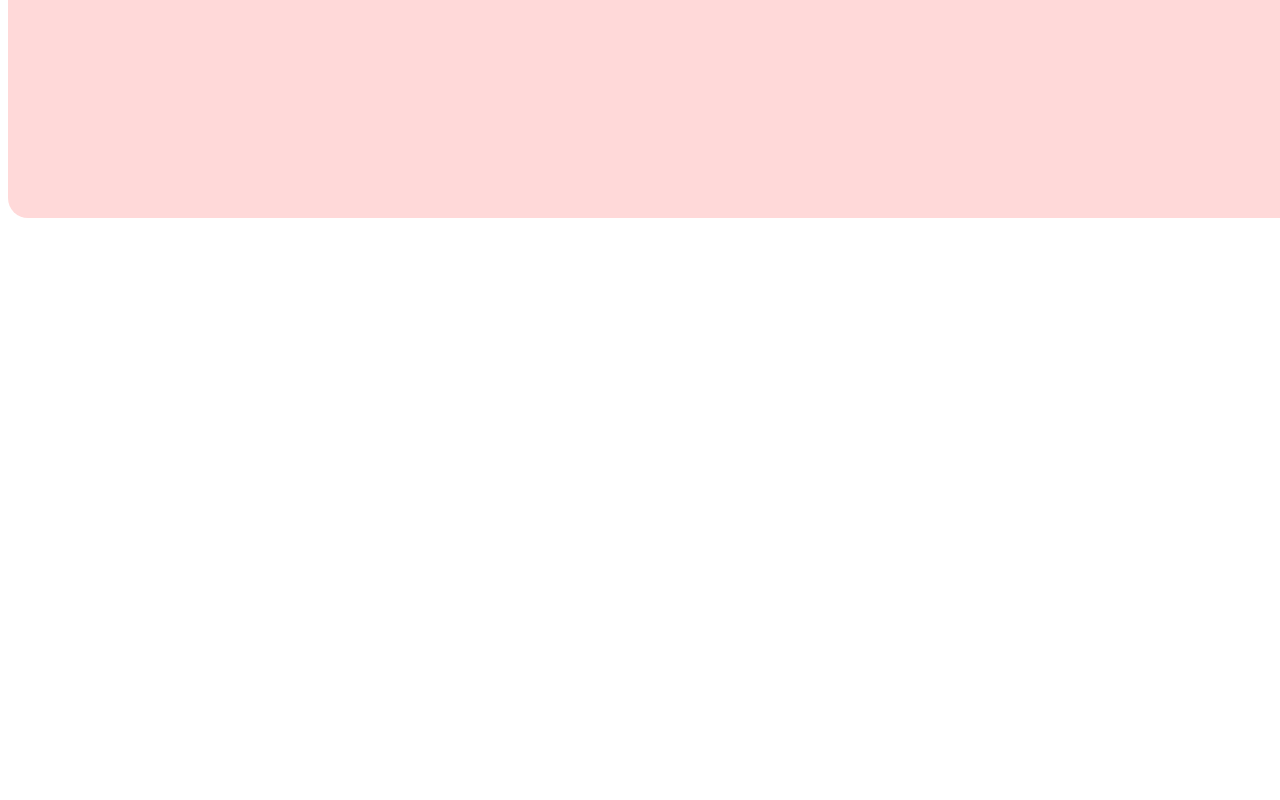
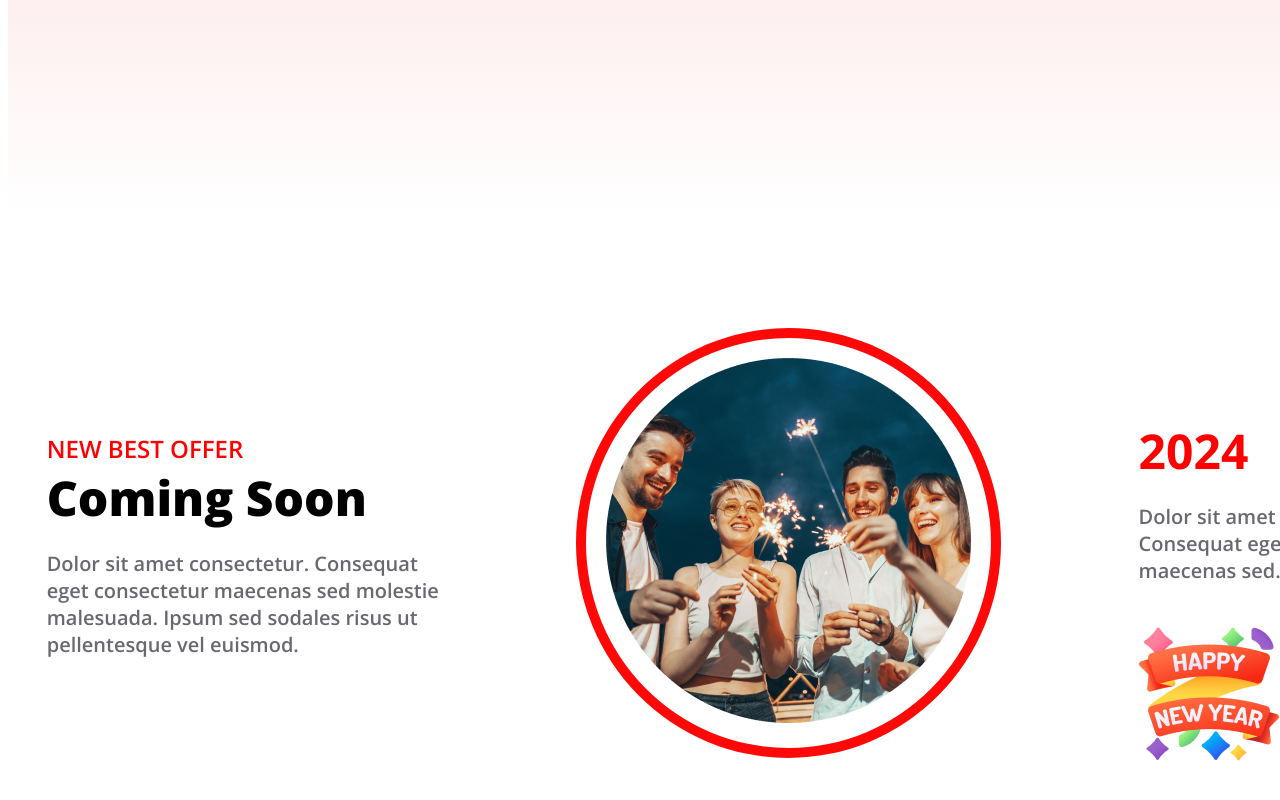
Before and after one commit to Md-Foysal-2024/New-Year-Mission, a plain HTML site: page index.html in a window 1280 px wide. Shown: the part 2957-3757 px from the top of the page. Before the commit the page ends 3275 px from the top, so only its background shows below. Drawn offline with nearby package versions, Linux system fonts and the light colour scheme.

Commit message:
added best offer section

```diff
--- a/index.html
+++ b/index.html
@@ -8,7 +8,9 @@
     <link rel="preconnect" href="https://fonts.gstatic.com" crossorigin>
     <link href="https://fonts.googleapis.com/css2?family=Open+Sans:ital,wght@0,600;0,700;0,800;1,400&display=swap"
         rel="stylesheet">
+
     <title>www.newyearmission.com</title>
+    <link rel="shortcut icon" href="images/new-year-2024-icon.jpg" type="image/x-icon">
     <link rel="stylesheet" href="styles/style.css">
 
 </head>
@@ -61,6 +63,34 @@
             <button class="btn-primary">Join Now</button>
         </div>
 
+        <section class="best-offer-section">
+            <div>
+                <h3 class="best-offer-title-two">NEW BEST OFFER</h3>
+                <h1 class="best-offer-title-one">Coming Soon</h1>
+                <p class="best-offer-description">
+                    Dolor sit amet consectetur. Consequat <br>
+                    eget consectetur maecenas sed molestie <br>
+                    malesuada. Ipsum sed sodales risus ut <br>
+                    pellentesque vel euismod. </p>
+            </div>
+            <div class="best-offer-image">
+                <img src="images/Ellipse 1.png" alt="">
+            </div>
+            <div>
+                <h1 class="best-offer-year">2024</h1>
+                <p class="best-offer-description">Dolor sit amet consectetur. <br>
+                    Consequat eget consectetur <br>
+                    maecenas sed.</p>
+                <img  class="best-offer-image2" src="images/Group 96.png" alt="">
+            </div>
+        </section>
+
+
+
+
+
+
+
 
 
     </main>
--- a/styles/style.css
+++ b/styles/style.css
@@ -154,7 +154,8 @@ body {
 .hotel-section {
     width: 1440px;
     height: 500px;
-    background-color: rgb(255, 217, 217);
+    /* background-color: rgb(255, 217, 217); */
+    background-image: linear-gradient(to top, rgba(255, 0, 0, 0), rgb(252, 210, 210));
     border-radius: 20px;
     margin: 100px auto;
     padding-top: 120px;
@@ -173,7 +174,7 @@ body {
 .hotel-title {
     padding: 100px auto;
     font-size: 32px;
-    font-weight: 600;
+    font-weight: 700;
     margin: 0%;
     padding: 10px;
 }
@@ -181,6 +182,143 @@ body {
 span {
     color: #ff0303;
 }
+
+
+.best-offer-section {
+    width: 1440px;
+    margin:100px auto;
+    display: flex;
+    gap: 60px;
+    justify-content: space-around;
+    align-items: center;
+    text-align: left;
+}
+
+.best-offer-image {
+    padding: 20px;
+    border-radius: 100%;
+    border: 10px solid #ff0808;
+}
+
+.best-offer-year {
+    color: #F00;
+    font-size: 48px;
+    font-weight: 700;
+    margin-bottom: 0%;
+
+    padding-top:60px;
+}
+.best-offer-title-two{
+    color: #F00;
+    font-size: 24px;
+    font-weight: 500;
+    margin-bottom: 0%;
+}
+.best-offer-title-one{
+    color: rgb(0, 0, 0);
+    font-size: 48px;
+    font-weight: 900;
+    margin-top: 0%;
+    margin-bottom: 0%;
+}
+
+
+.best-offer-description{
+    color: rgba(7, 2, 17, 0.60);
+    font-size: 20px;
+    font-weight: 400;
+}
+
+.best-offer-image2{
+    padding-top: 20px;
+    width: 140px;
+    height: 140px;
+
+}
+
+
+
+
+
+
+
+
+
+
+
+
+
+
+
+
+
+
+
+
+
+
+
+
+
+
+
+
+
+
+
+
+
+
+
+
+
+
+
+
+
+
+
+
+
+
+
+
+
+
+
+
+
+
+
+
+
+
+
+
+
+
+
+
+
+
+
+
+
+
+
+
+
+
+
+
+
+
+
+
+
+
+
+
 
 
 
```
Also changed, not shown: images/new-year-2024-icon.jpg (added).
